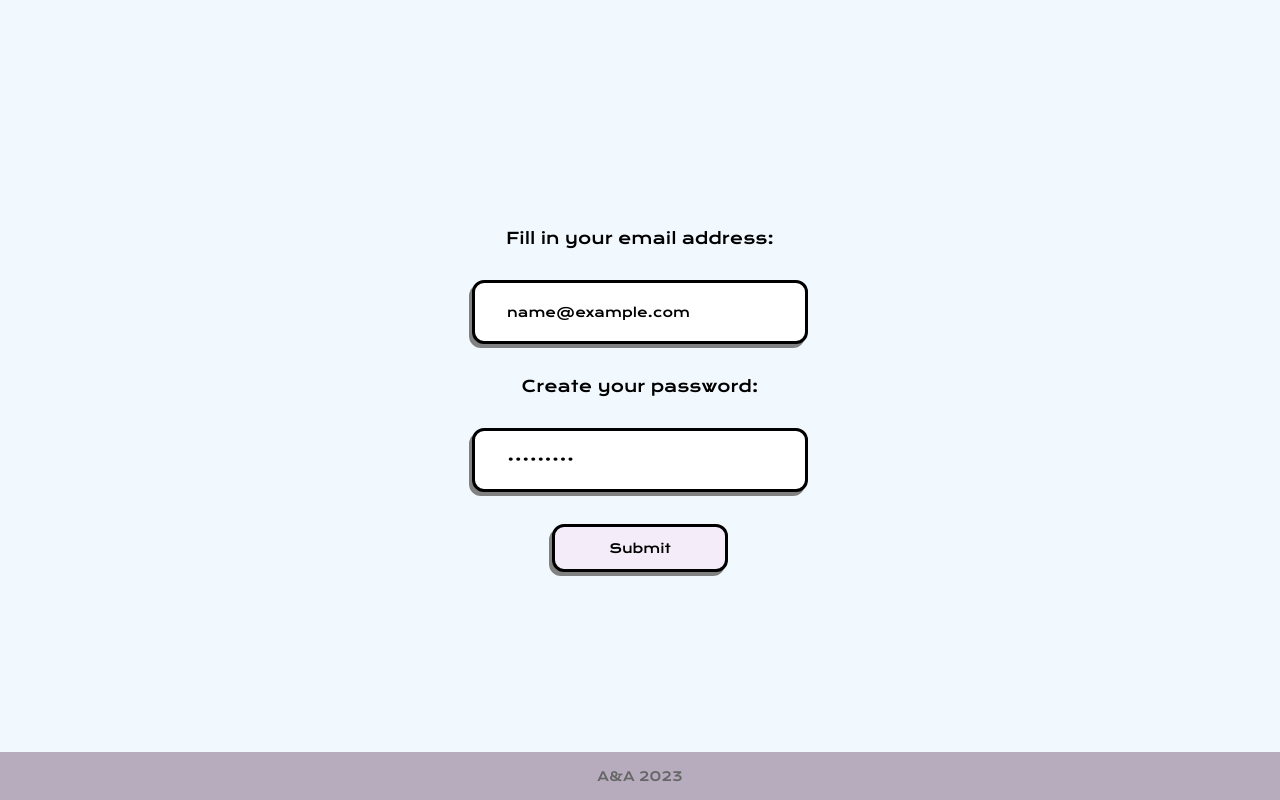
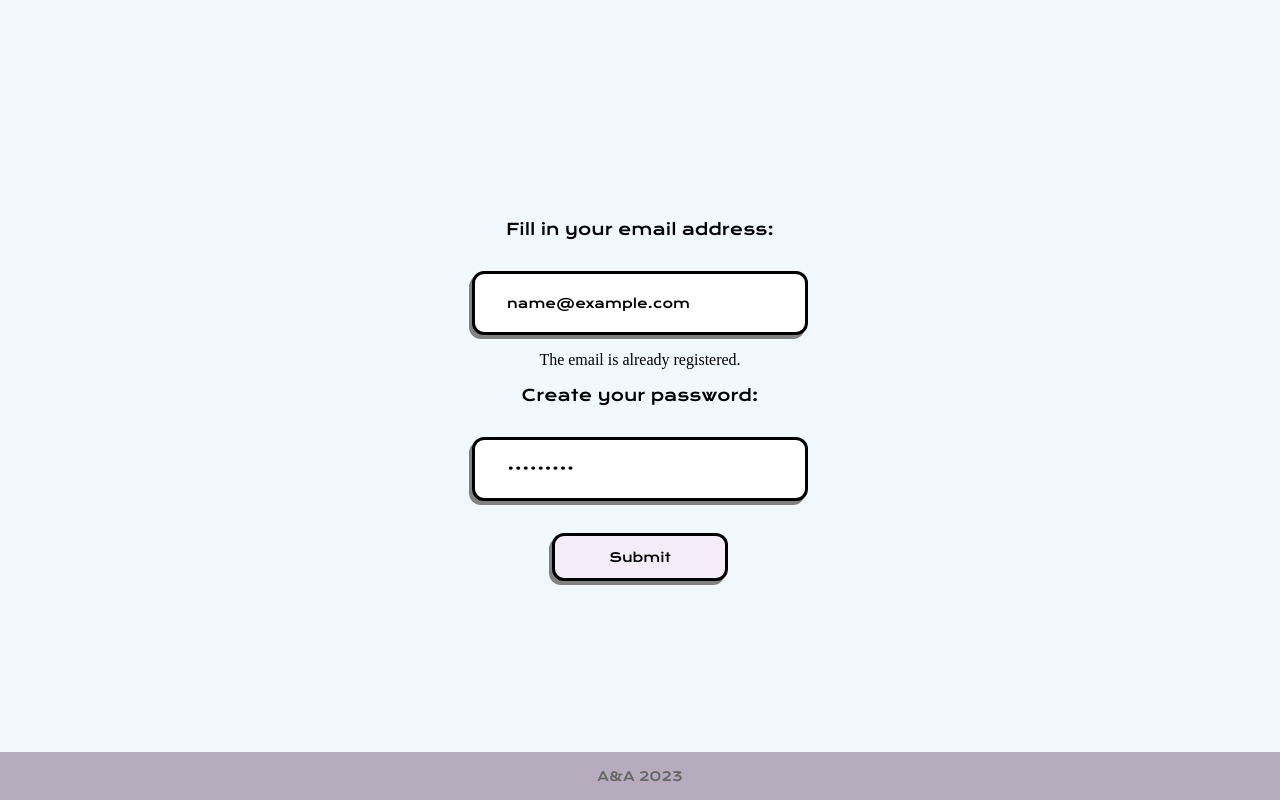
Before and after one commit to EndziTheNoob/taskmate, a Next.js app: page /register in a window 1280 px wide. Both pictures are taken after typing "name@example.com", "Sample123" into the empty fields and a click on the button "Submit". Built offline with nearby package versions, Linux system fonts and the light colour scheme; no server answers.

Commit message:
feat: added message: the email is already registered

```diff
--- a/src/components/AuthForm/index.js
+++ b/src/components/AuthForm/index.js
@@ -3,7 +3,7 @@ import { yupResolver } from '@hookform/resolvers/yup';
 import { authSchema } from '@/utils/authSchema';
 import { ButtonStyle, FormStyle, Label, InputStyle } from '@/styles/Register';
 
-const AuthForm = ({ onSubmit, passwordLabel, errorMessage }) => {
+const AuthForm = ({ onSubmit, passwordLabel, errorMessage,errorEmail }) => {
   const {
     register,
     handleSubmit,
@@ -22,6 +22,7 @@ const AuthForm = ({ onSubmit, passwordLabel, errorMessage }) => {
         required
       />
       {errors.email && <p>{errors.email.message.toString()}</p>}
+      {errorEmail && <p>{errorEmail}</p>}
       <Label>{passwordLabel}</Label>
       <InputStyle
         type="password"
--- a/src/pages/register.js
+++ b/src/pages/register.js
@@ -1,14 +1,17 @@
 import { signIn, signUp } from '../services/user';
 import AuthForm from '@/components/AuthForm';
+import { useState } from 'react';
 
 export default function RegisterForm() {
+  const [errorEmail, setErrorEmail] = useState('');
   const onSubmit = async (data) => {
     try {
       const { error } = await signUp(data.email, data.password).then(() =>
         signIn(data.email, data.password),
       );
       if (error) {
-        console.log(error);
+        console.log('email je registrovan');
+        setErrorEmail('The email is already registered.');
         return;
       }
 
@@ -20,6 +23,10 @@ export default function RegisterForm() {
   };
 
   return (
-    <AuthForm onSubmit={onSubmit} passwordLabel={'Create your password:'} />
+    <AuthForm
+      onSubmit={onSubmit}
+      passwordLabel={'Create your password:'}
+      errorEmail={errorEmail}
+    />
   );
 }
```
